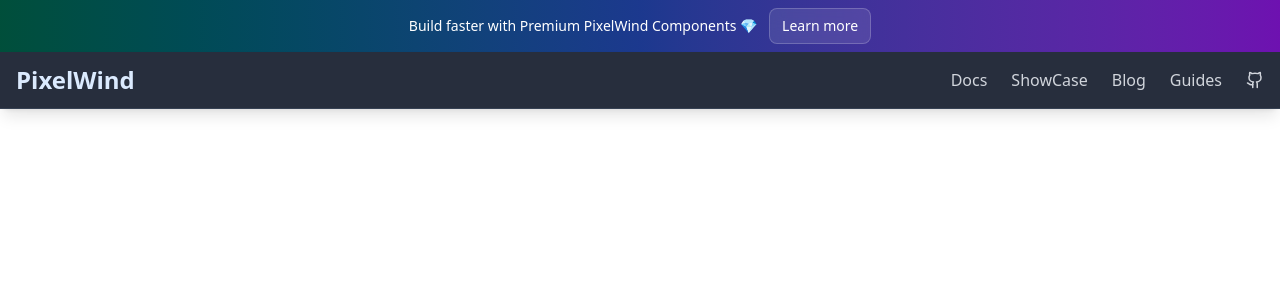
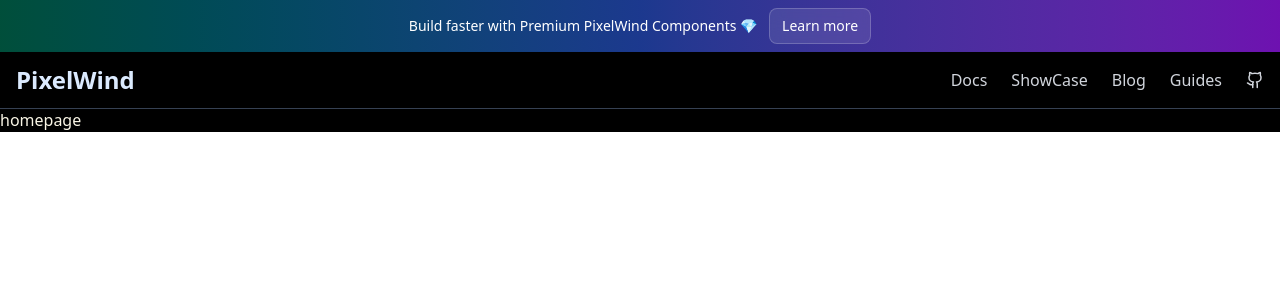
Before and after one commit to 1-DARK/PixelWind, a React (Vite) app in the folder frontend/: page / in a window 1280 px wide. Shown: the top 300 px of the page. Built offline with nearby package versions, Linux system fonts and the light colour scheme.

Commit message:
change layout

```diff
--- a/frontend/src/App.tsx
+++ b/frontend/src/App.tsx
@@ -1,5 +1,6 @@
 import { Route, Routes } from "react-router-dom";
 import Navbar from "./component/Navbar";
+import HomePage from "./pages/HomePage";
 
 function App() {
   return (
@@ -9,10 +10,11 @@ function App() {
           <div className="absolute top-0 left-1/2 -translate-x-1/2 w-full h-full" />
         </div>
       </div>
-
-      <div className="relative z-50 pt-14">
+      <div className="relative z-40 pt-13 sm:pt-27">
         <Navbar />
-        <Routes></Routes>
+        <Routes>
+          <Route path="/" element={<HomePage />} />
+        </Routes>
       </div>
     </div>
   );
--- a/frontend/src/component/Navbar.tsx
+++ b/frontend/src/component/Navbar.tsx
@@ -27,7 +27,7 @@ const Navbar = () => {
         </Link>
       </div>
 
-      <div className="backdrop-blur-md bg-gray-900/90 border-b border-gray-700 shadow-lg">
+      <div className="backdrop-blur-md bg-black border-b border-gray-700 shadow-lg">
         <div className="container mx-auto px-4 py-3 flex justify-between items-center">
           <div className="flex items-center gap-4">
             <button
@@ -76,7 +76,7 @@ const Navbar = () => {
               animate={{ opacity: 1 }}
               exit={{ opacity: 0 }}
               transition={{ duration: 0.3 }}
-              className="fixed inset-0 bg-gray-900/90 backdrop-blur-sm lg:hidden z-40"
+              className="fixed inset-0 bg-gray-700/90 backdrop-blur-sm lg:hidden z-40"
               onClick={() => setMenuOpen(false)}
             />
             <motion.div
@@ -84,7 +84,7 @@ const Navbar = () => {
               animate={{ x: 0 }}
               exit={{ x: "-100%" }}
               transition={{ duration: 0.3, ease: "easeInOut" }}
-              className="fixed top-0 left-0 h-screen w-72 lg:hidden bg-gray-900 border-r border-gray-700 z-50 backdrop-blur-md flex flex-col"
+              className="fixed top-0 left-0 h-screen w-72 lg:hidden bg-black border-r border-gray-700 z-50 backdrop-blur-md flex flex-col"
             >
               <div className="flex justify-between items-center px-4 py-4 border-b border-gray-700">
                 <Link
--- /dev/null
+++ b/frontend/src/pages/HomePage.tsx
@@ -0,0 +1,5 @@
+const HomePage = () => {
+  return <div className="bg-black text-amber-50">homepage</div>;
+};
+
+export default HomePage;
```
